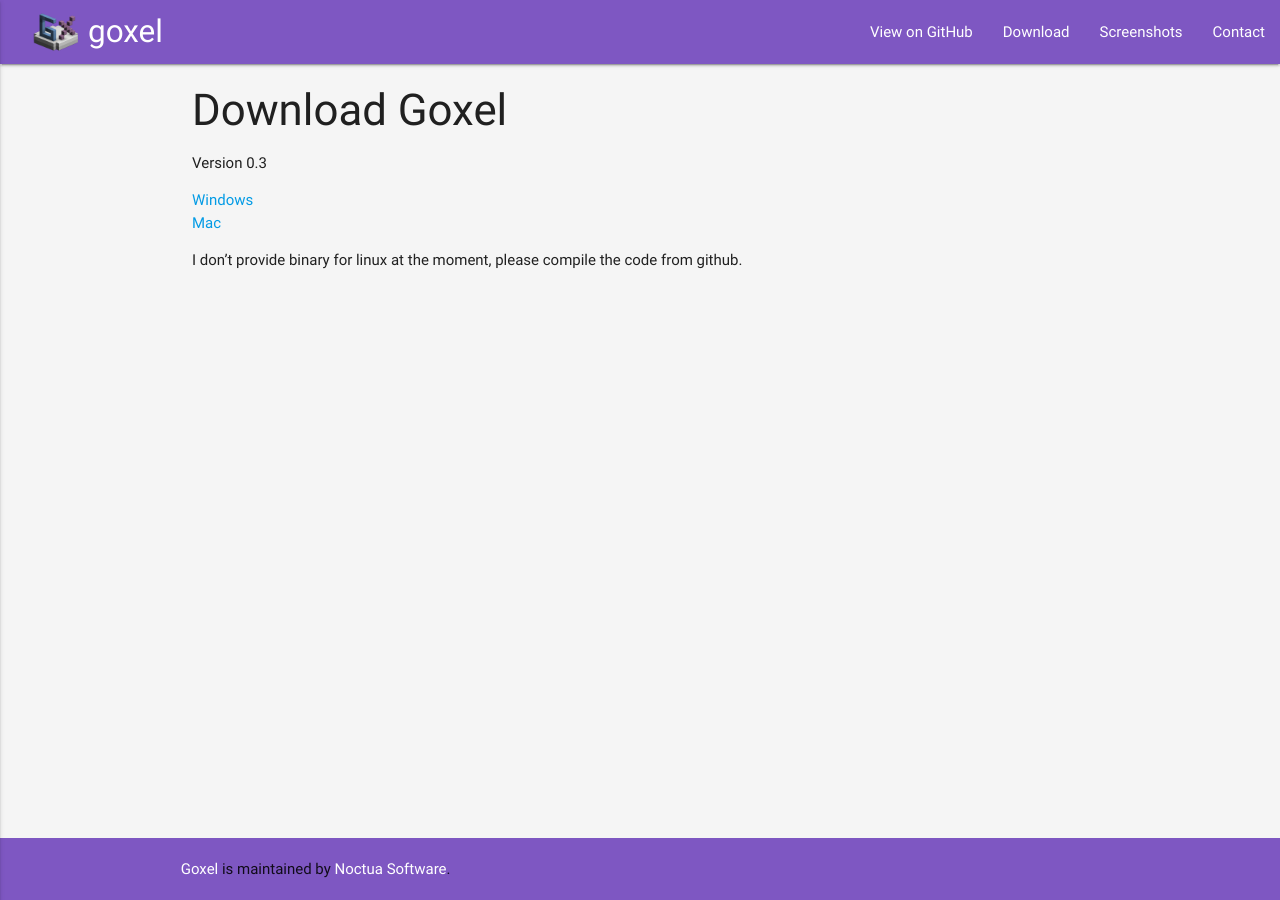
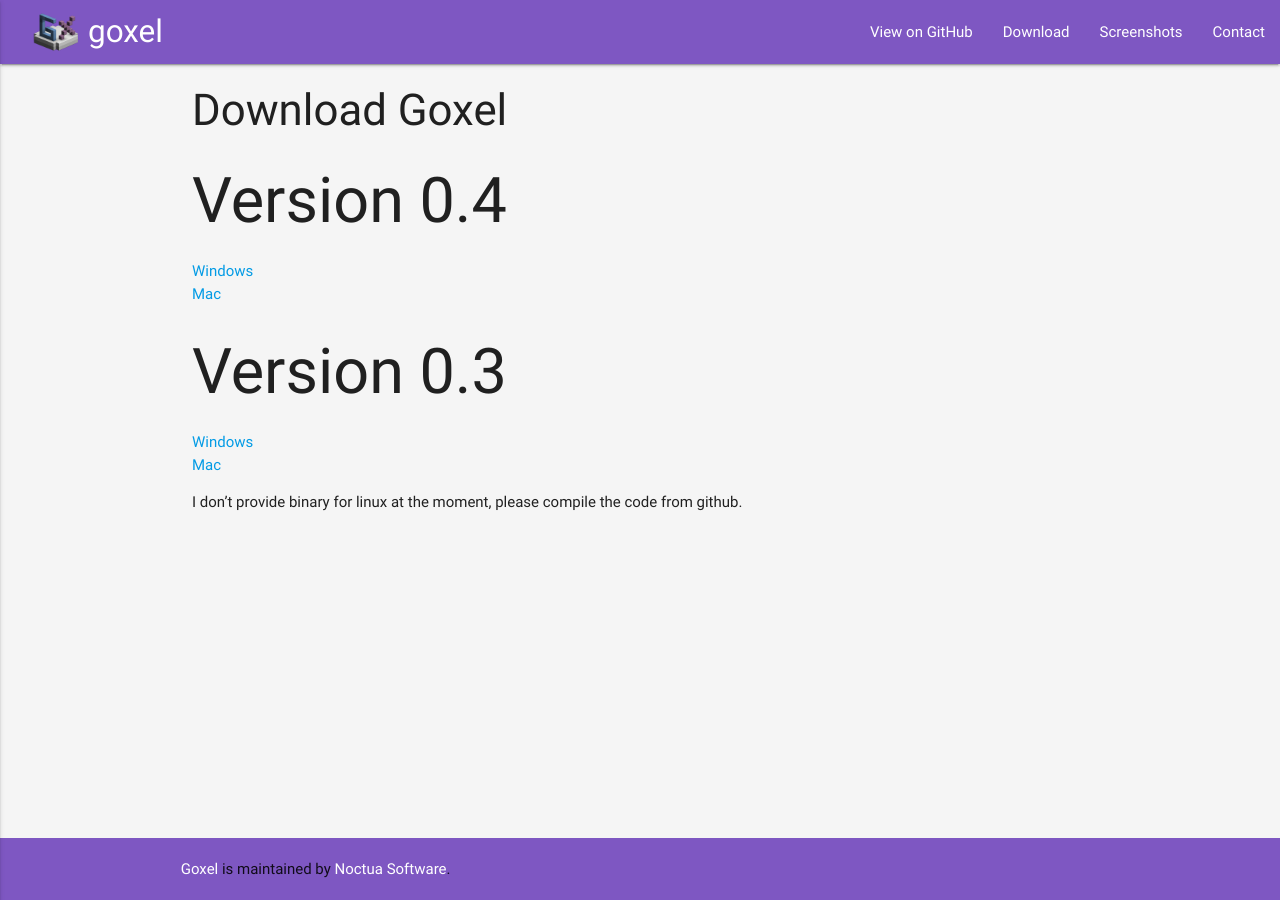
Before and after one commit to guillaumechereau/goxel, a Jekyll site: the page built from downloads.markdown, in a window 1280 px wide. Built offline with Jekyll 4.4.1, drawn with Linux system fonts in a browser that asks for light colours; nearby versions of some CDN libraries; our own code applies the rules of GitHub Pages for plain Markdown files.

Commit message:
Add links to v0.4.0 downloads

```diff
--- a/downloads.markdown
+++ b/downloads.markdown
@@ -4,7 +4,13 @@
 
 ### Download Goxel
 
-Version 0.3
+# Version 0.4
+
+- [Windows](https://github.com/guillaumechereau/goxel/releases/download/v0.4.0/goxel-0.4.0-windows.zip)
+- [Mac](https://github.com/guillaumechereau/goxel/releases/download/v0.4.0/goxel-0.4.0-mac.zip)
+
+
+# Version 0.3
 
 - [Windows](https://github.com/guillaumechereau/goxel/releases/download/v0.3.0/goxel-0.3.0-windows.zip)
 - [Mac](https://github.com/guillaumechereau/goxel/releases/download/v0.3.0/goxel-0.3.0-mac.zip)
```
